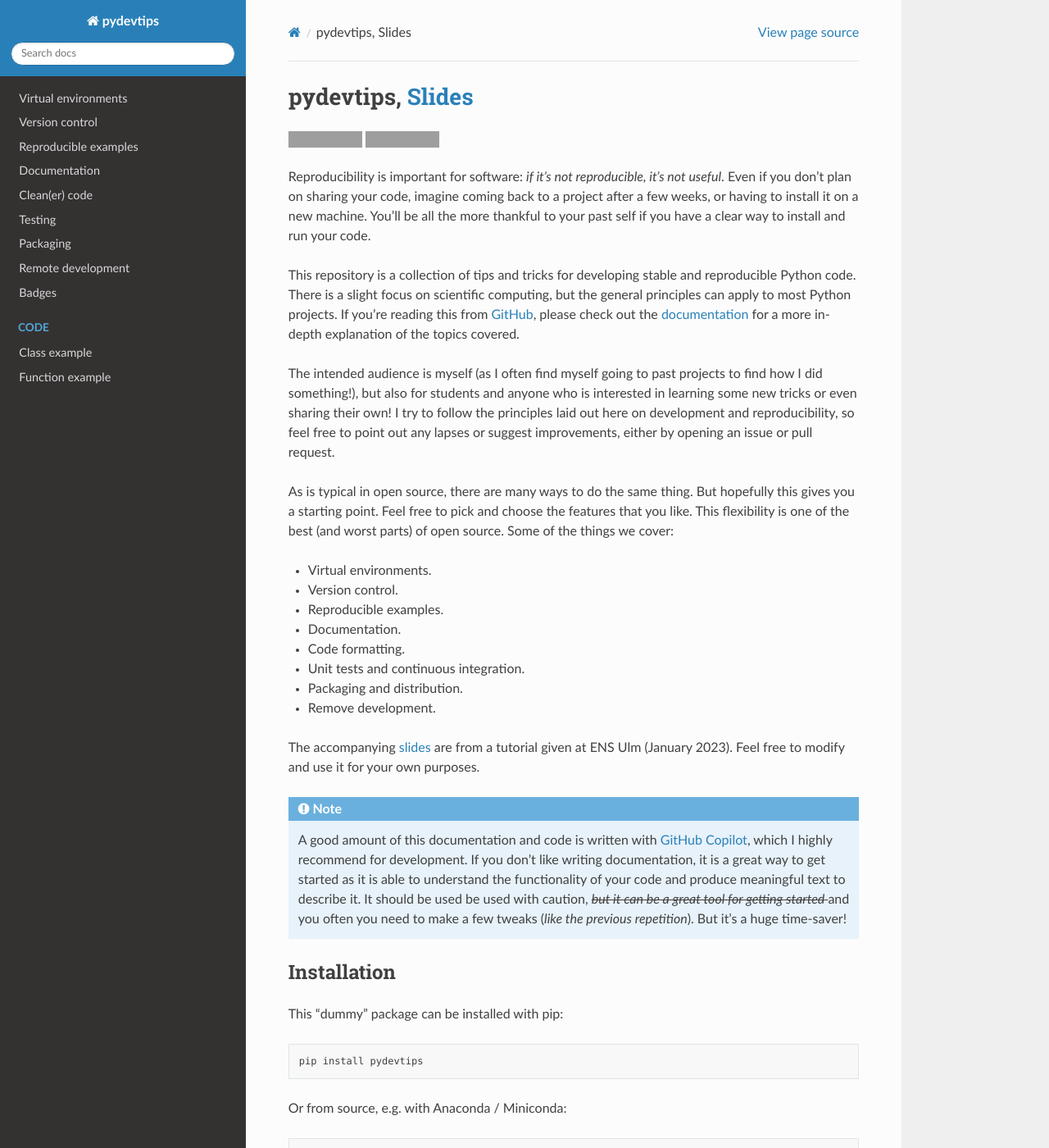
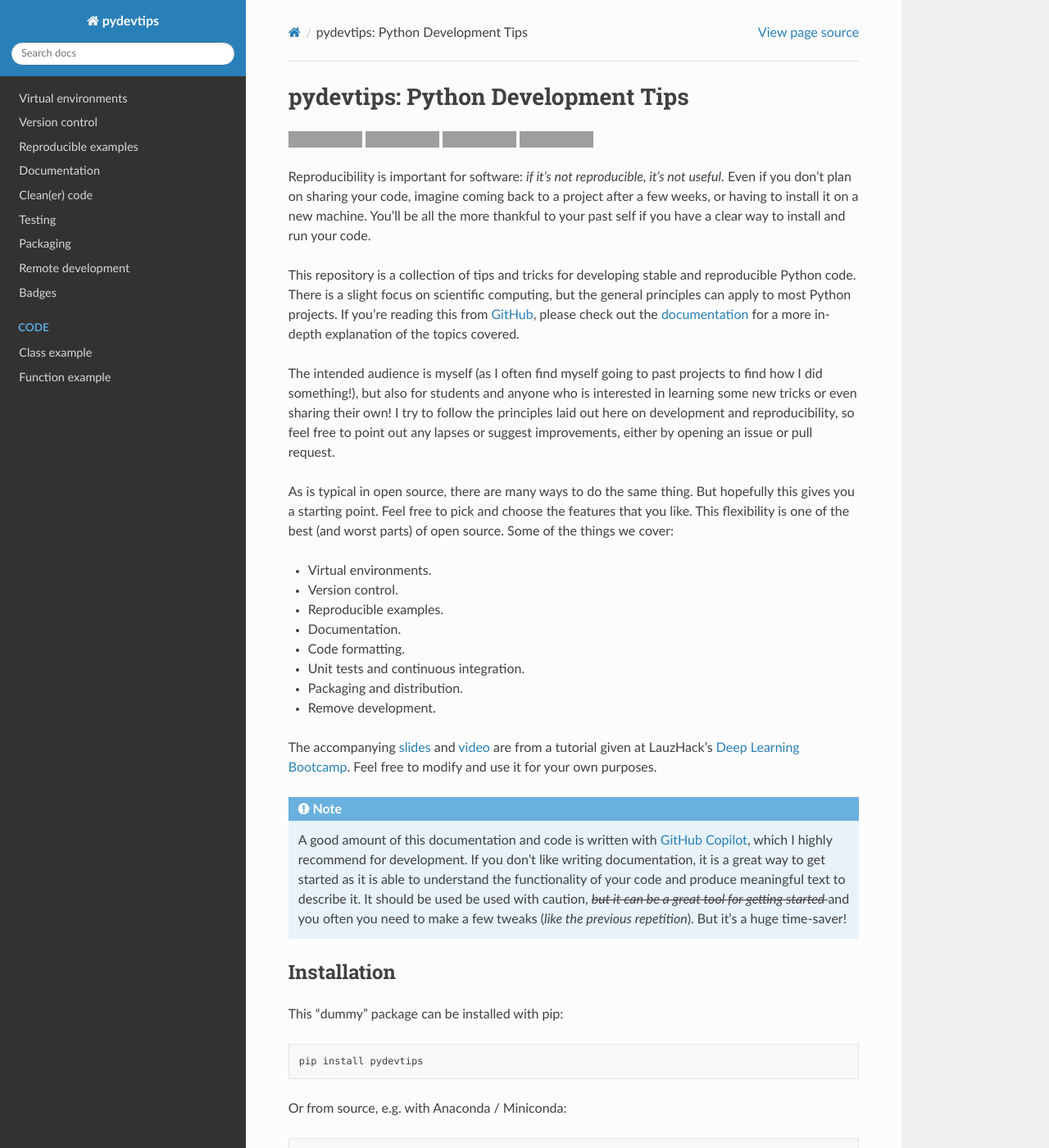
Before and after one commit to ebezzam/python-dev-tips, a Sphinx documentation site: the page built from docs/source/index.rst, in a window 1280 px wide and 1400 px high. Shown: the whole window at 82% size. Built offline with Sphinx 7.4.7 and the Read the Docs theme 2.0.0, drawn with Linux system fonts in a browser that asks for light colours; some of the changed text lies outside the part shown; grey boxes are pictures that could not be loaded.

Commit message:
Update links and add video. (#11)
* Update links, add video.

* Add badges for slides and recording.

```diff
--- a/README.rst
+++ b/README.rst
@@ -1,6 +1,6 @@
-******************************************************************************************************************************************
-pydevtips, `Slides <https://docs.google.com/presentation/d/1BnezhwUy22DiF72wss8GU_YIMfhjortz-uILdIFGuoM/edit?usp=sharing>`__
-******************************************************************************************************************************************
+***************************************
+pydevtips: Python Development Tips
+***************************************
 
 .. image:: https://readthedocs.org/projects/pydevtips/badge/?version=latest
     :target: http://pydevtips.readthedocs.io/en/latest/
@@ -10,6 +10,14 @@ pydevtips, `Slides <https://docs.google.com/presentation/d/1BnezhwUy22DiF72wss8G
 .. image:: https://github.com/ebezzam/python-dev-tips/actions/workflows/python.yml/badge.svg
     :target: https://github.com/ebezzam/python-dev-tips/blob/main/.github/workflows/python.yml
     :alt: Unit tests and formatting
+
+.. image:: https://img.shields.io/badge/YouTube-%23FF0000.svg?style=for-the-badge&logo=YouTube&logoColor=white
+    :target: https://youtu.be/okxaTuBdDuY?si=5AQ5pOpmsCH8BLt2&t=3803
+    :alt: Recording
+
+.. image:: https://img.shields.io/badge/Google_Slides-yellow
+    :target: https://docs.google.com/presentation/d/1D1_JywMl2rjaeuVzpykPBOJsDIuwQKGOJB4EFZjej2s/edit#slide=id.g2eaa4b61f15_0_1346
+    :alt: Slides
 
 
 .. |ss| raw:: html
@@ -56,8 +64,9 @@ choose the features that you like. This flexibility is one of the best
 * Remove development.
 
 The accompanying
-`slides <https://docs.google.com/presentation/d/1BnezhwUy22DiF72wss8GU_YIMfhjortz-uILdIFGuoM/edit?usp=sharing>`__
-are from a tutorial given at ENS Ulm (January 2023).
+`slides <https://docs.google.com/presentation/d/1D1_JywMl2rjaeuVzpykPBOJsDIuwQKGOJB4EFZjej2s/edit#slide=id.g2eaa4b61f15_0_1346>`__
+and `video <https://youtu.be/okxaTuBdDuY?si=5AQ5pOpmsCH8BLt2&t=3803>`__
+are from a tutorial given at LauzHack's `Deep Learning Bootcamp <https://github.com/LauzHack/deep-learning-bootcamp>`__.
 Feel free to modify and use it for your own purposes.
 
 .. note::
@@ -123,7 +132,6 @@ TODO
 
 - numba: https://numba.pydata.org/
 - picking a license
-- badge for google slides
 - change documentation links to main branch
 - github page
 - point out features in scripts: object-oriented, asserts, tqdm, type hints
--- a/docs/source/badges.rst
+++ b/docs/source/badges.rst
@@ -29,4 +29,4 @@ You can also create `badges from GitHub Actions <https://docs.github.com/en/acti
     :target: https://github.com/ebezzam/python-dev-tips/blob/main/.github/workflows/python.yml
     :alt: Unit tests and formatting
 
-Finally, you can use `Badgen <https://badgen.net/>`__ to create custom badges.
+Finally, you can use `Badgen <https://badgen.net/>`__ or `Shields.io <https://shields.io/badges>`__ to create custom badges.
```
